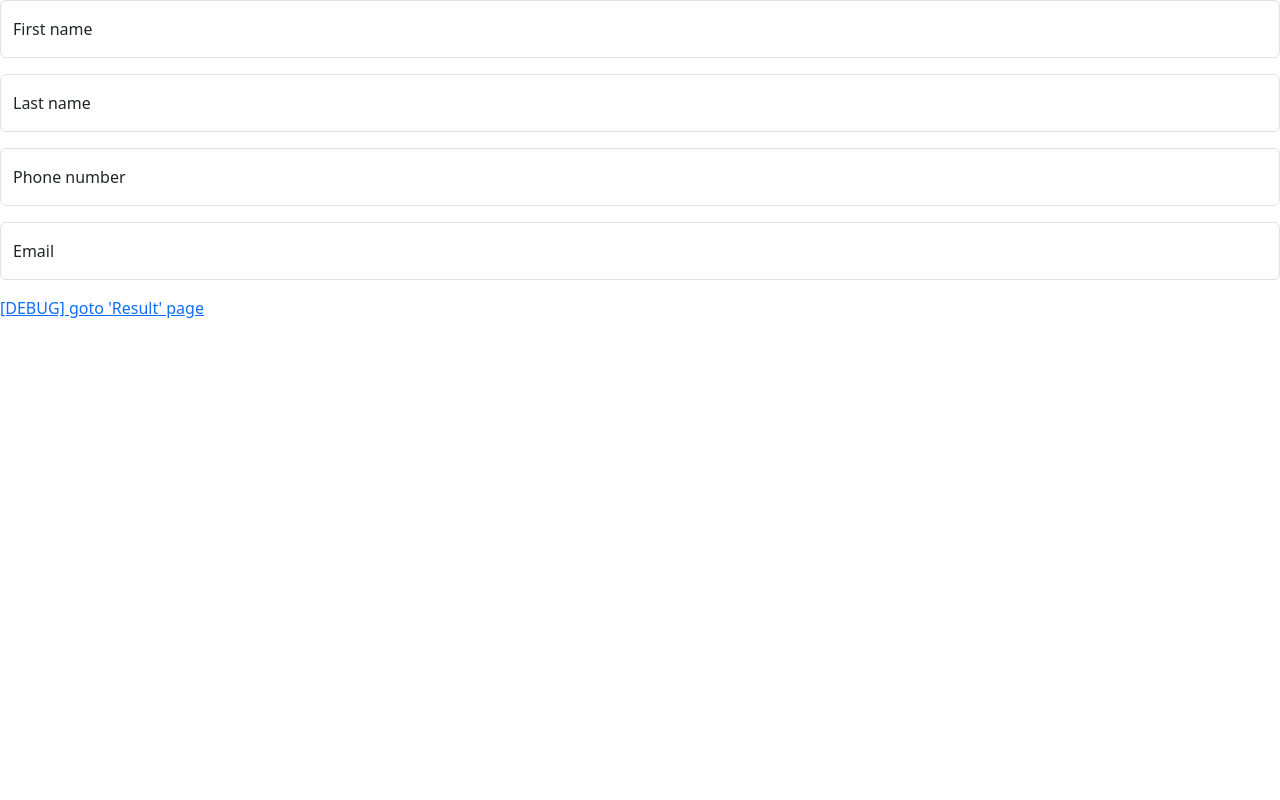
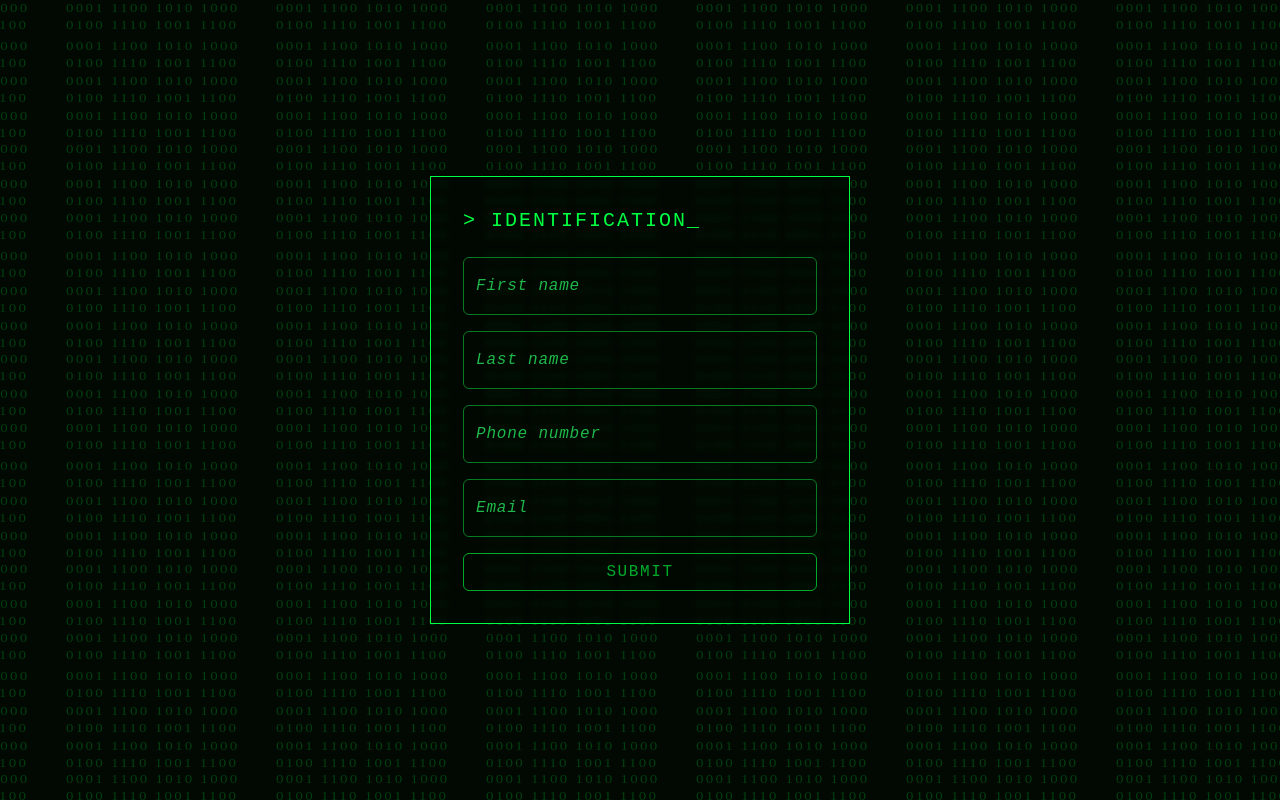
Before and after one commit to MrFlamesJr/SEG3502_reactive-form, an Angular app: page /form in a window 1280 px wide. Built offline with nearby package versions, Linux system fonts and the light colour scheme.

Commit message:
First part complete: form data, validation and styling

```diff
--- /dev/null
+++ b/src/app/service/user-service.ts
@@ -0,0 +1,17 @@
+import { Injectable } from '@angular/core';
+import { UserData } from '../model/user-data';
+
+@Injectable({
+  providedIn: 'root'
+})
+export class UserService {
+  private user?: UserData;
+
+  public setUser(u: UserData): void {
+    this.user = u;
+  }
+
+  public getUser(): UserData | undefined {
+    return this.user;
+  }
+}
--- a/src/app/user-form/user-form.css
+++ b/src/app/user-form/user-form.css
@@ -0,0 +1,168 @@
+/* --ink is the text color of an element; selecting that text highlights it in the same color */
+.screen {
+  --green: #00ff41;
+  --green-dim: #0a7a22;
+  --red: #ff3b3b;
+  --red-dark: #1a0505;
+  --bg: #020802;
+  --fill: #0b2a14;
+  --tile: 210px;
+  --ink: var(--green);
+  min-height: 100vh;
+  display: flex;
+  flex-direction: column;
+  justify-content: center;
+  align-items: center;
+  gap: 1rem;
+  background: var(--bg);
+  color: var(--ink);
+  font-family: 'Courier New', Courier, monospace;
+  position: relative;
+  isolation: isolate;
+}
+
+/*
+  mathhhh
+  The scroll must end on a whole number of tiles across and down, or the loop jumps.
+  Its angle is atan(down / across), and 30deg needs 0.577 (tan 30deg).
+  4 / 7 = 0.571 is the smallest whole-number pair that gets close (29.7deg).
+*/
+.screen::before {
+  content: '';
+  position: absolute;
+  inset: 0;
+  z-index: -1;
+  /* the svg is only a mask (its shapes), so its own fill is ignored and the color comes from here */
+  background: var(--green);
+  opacity: 0.22;
+  mask: url('/binary.svg') 0 0 / var(--tile);
+  animation: scroll 125s linear infinite;
+}
+
+@keyframes scroll {
+  to { mask-position: calc(var(--tile) * 7) calc(var(--tile) * 4); }
+}
+
+.panel {
+  width: 100%;
+  max-width: 420px;
+  padding: 2rem;
+  background: #02080266;
+  backdrop-filter: blur(3px);
+  border: 1px solid var(--green);
+}
+
+.title {
+  margin-bottom: 1.5rem;
+  font-size: 1.25rem;
+  letter-spacing: 0.1em;
+}
+
+.cursor {
+  animation: blink 1s steps(1) infinite;
+}
+
+@keyframes blink {
+  50% { opacity: 0; }
+}
+
+/* inputs */
+.form-control,
+.form-control:focus {
+  background: transparent;
+  color: var(--ink);
+  box-shadow: none;
+}
+
+.form-control {
+  border-color: var(--green-dim);
+}
+
+.form-control:focus {
+  border-color: var(--green);
+}
+
+/* browsers paint autofilled fields themselves; an inset shadow replaces that background with a green tint */
+.form-control:-webkit-autofill,
+.form-control:-webkit-autofill:focus {
+  box-shadow: 0 0 0 1000px var(--fill) inset;
+  -webkit-text-fill-color: var(--ink);
+}
+
+.form-floating label {
+  --ink: #1fb84a;
+  color: var(--ink);
+  font-style: italic;
+  letter-spacing: 0.05em;
+}
+
+/* the wrapper gets .invalid from the template once a field is touched and wrong */
+.invalid .form-control {
+  --ink: var(--red);
+  border-color: var(--red);
+}
+
+.invalid label {
+  --ink: var(--red);
+}
+
+/* floating error bubble to the right of the field, pointing at it */
+.error {
+  --ink: var(--red);
+  position: absolute;
+  top: 50%;
+  left: calc(100% + 14px);
+  transform: translateY(-50%);
+  width: max-content;
+  max-width: 190px;
+  padding: 0.3rem 0.5rem;
+  background: var(--red-dark);
+  color: var(--ink);
+  border: 1px solid var(--red);
+  font-size: 0.75rem;
+  line-height: 1.3;
+}
+
+.error::before {
+  content: '';
+  position: absolute;
+  top: 50%;
+  left: -5px;
+  width: 8px;
+  height: 8px;
+  background: var(--red-dark);
+  border-left: 1px solid var(--red);
+  border-bottom: 1px solid var(--red);
+  transform: translateY(-50%) rotate(45deg);
+}
+
+/* submit button */
+.btn-success {
+  width: 100%;
+  background: transparent;
+  color: var(--ink);
+  border-color: var(--green);
+  letter-spacing: 0.1em;
+  text-transform: uppercase;
+}
+
+.btn-success:hover:not(:disabled) {
+  background: var(--green);
+  color: var(--bg);
+}
+
+/* Bootstrap blocks pointer events on disabled buttons, which hides the cursor */
+button:disabled {
+  pointer-events: auto;
+  cursor: not-allowed;
+}
+
+a {
+  --ink: var(--green-dim);
+  color: var(--ink);
+}
+
+.screen ::selection {
+  background: var(--ink);
+  color: var(--bg);
+}
--- a/src/app/user-form/user-form.html
+++ b/src/app/user-form/user-form.html
@@ -1,21 +1,43 @@
-<div class="form-floating mb-3">
-  <input type="text" class="form-control" id="firstName" placeholder="First name" [(ngModel)]="user.firstName">
+<div class="screen">
+<div class="panel">
+<h1 class="title">&gt; IDENTIFICATION<span class="cursor">_</span></h1>
+<form [formGroup]="userForm" (ngSubmit)="onSubmit()">
+  <div class="form-floating mb-3" [class.invalid]="firstName.dirty && !firstName.valid">
+    <input type="text" class="form-control" id="firstName" placeholder="First name" formControlName="firstName">
     <label for="firstName">First name</label>
+    @if (firstName.dirty && !firstName.valid) {
+      <div class="error">First name is required.</div>
+    }
   </div>
 
-<div class="form-floating mb-3">
-  <input type="text" class="form-control" id="lastName" placeholder="Last name" [(ngModel)]="user.lastName">
+  <div class="form-floating mb-3" [class.invalid]="lastName.dirty && !lastName.valid">
+    <input type="text" class="form-control" id="lastName" placeholder="Last name" formControlName="lastName">
     <label for="lastName">Last name</label>
+    @if (lastName.dirty && !lastName.valid) {
+      <div class="error">Last name is required.</div>
+    }
   </div>
 
-<div class="form-floating mb-3">
-  <input type="text" class="form-control" id="phone" placeholder="Phone number" [(ngModel)]="user.phone">
+  <div class="form-floating mb-3" [class.invalid]="phone.dirty && !phone.valid">
+    <input type="text" class="form-control" id="phone" placeholder="Phone number" formControlName="phone">
     <label for="phone">Phone number</label>
+    @if (phone.dirty && !phone.valid) {
+      <div class="error">
+        Phone number must be 10 digits, and the 1st and 4th digits must not be 0.
+      </div>
+    }
   </div>
 
-<div class="form-floating mb-3">
-  <input type="text" class="form-control" id="email" placeholder="Email" [(ngModel)]="user.email">
+  <div class="form-floating mb-3" [class.invalid]="email.dirty && !email.valid">
+    <input type="text" class="form-control" id="email" placeholder="Email" formControlName="email">
     <label for="email">Email</label>
+    @if (email.dirty && !email.valid) {
+      <div class="error">Email must be a valid email address.</div>
+    }
   </div>
 
-<a routerLink="/result">[DEBUG] goto 'Result' page</a>
+  <button type="submit" class="btn btn-success" [disabled]="userForm.invalid">Submit</button>
+</form>
+</div>
+
+</div>
--- a/src/app/user-form/user-form.ts
+++ b/src/app/user-form/user-form.ts
@@ -1,19 +1,39 @@
-import { Component } from '@angular/core';
-import { FormsModule } from '@angular/forms';
-import { RouterLink } from '@angular/router';
+import { Component, inject } from '@angular/core';
+import { AbstractControl, FormBuilder, ReactiveFormsModule, Validators } from '@angular/forms';
+import { Router } from '@angular/router';
 import { UserData } from '../model/user-data';
+import { UserService } from '../service/user-service';
 
 @Component({
-  imports: [FormsModule, RouterLink],
+  imports: [ReactiveFormsModule],
   selector: 'app-user-form',
   styleUrl: './user-form.css',
   templateUrl: './user-form.html',
 })
 export class UserForm {
-  user: UserData = {
-    firstName: '',
-    lastName: '',
-    phone: '',
-    email: '',
-  };
+  private builder: FormBuilder = inject(FormBuilder);
+  private router: Router = inject(Router);
+  private userService: UserService = inject(UserService);
+  userForm = this.builder.group({
+    firstName: ['', Validators.required],
+    lastName: ['', Validators.required],
+    phone: ['', Validators.pattern('[1-9]\\d{2}[1-9]\\d{6}')],
+    email: ['', Validators.email],
+  });
+
+  get firstName(): AbstractControl<string> { return <AbstractControl>this.userForm.get('firstName'); }
+  get lastName(): AbstractControl<string> { return <AbstractControl>this.userForm.get('lastName'); }
+  get phone(): AbstractControl<string> { return <AbstractControl>this.userForm.get('phone'); }
+  get email(): AbstractControl<string> { return <AbstractControl>this.userForm.get('email'); }
+
+  onSubmit(): void {
+    const user: UserData = {
+      firstName: <string>this.userForm.value.firstName,
+      lastName: <string>this.userForm.value.lastName,
+      phone: <string>this.userForm.value.phone,
+      email: <string>this.userForm.value.email,
+    };
+    this.userService.setUser(user);
+    this.router.navigate(['/result']).then(() => {});
+  }
 }
--- a/src/app/user-result/user-result.html
+++ b/src/app/user-result/user-result.html
@@ -1,2 +1,4 @@
 <p>user-result works!</p>
+<!-- TODO: display the submitted user data in a table -->
+<!-- TODO: show a message if no data was submitted -->
 <a routerLink="/form">[DEBUG] goto 'Form' page</a>
--- a/src/app/user-result/user-result.ts
+++ b/src/app/user-result/user-result.ts
@@ -7,4 +7,6 @@ import { RouterLink } from '@angular/router';
   styleUrl: './user-result.css',
   templateUrl: './user-result.html',
 })
-export class UserResult {}
+export class UserResult {
+  // TODO: inject UserService and get the submitted user with getUser()
+}
```
Also changed, not shown: public/binary.svg (added), 1 other file (tests, documents, lock files or other folders). Lines whose indentation alone changed are shown as unchanged.
